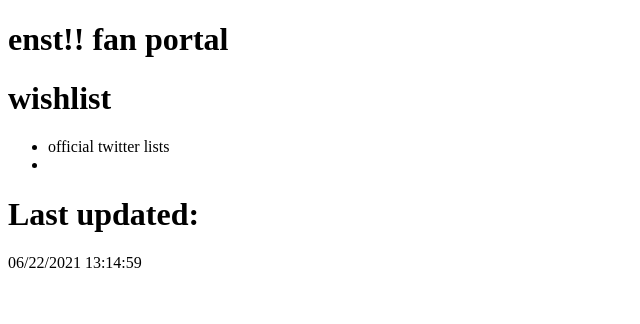
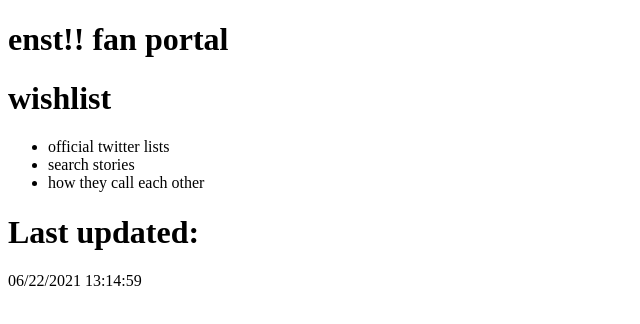
Before and after one commit to djrenot/all-ens, a plain HTML site: page index.html in a window 1280 px wide. Shown: the whole page, without its empty margins (0-640 px from the left). Drawn offline with Linux system fonts and the light colour scheme.

Commit message:
Updated wishlist

```diff
--- a/index.html
+++ b/index.html
@@ -14,7 +14,8 @@
     <h1>wishlist</h1>
     <ul>
       <li>official twitter lists</li>
-      <li></li>
+      <li>search stories</li>
+      <li>how they call each other</li>
     </ul>
   </main>
   <footer>
```
